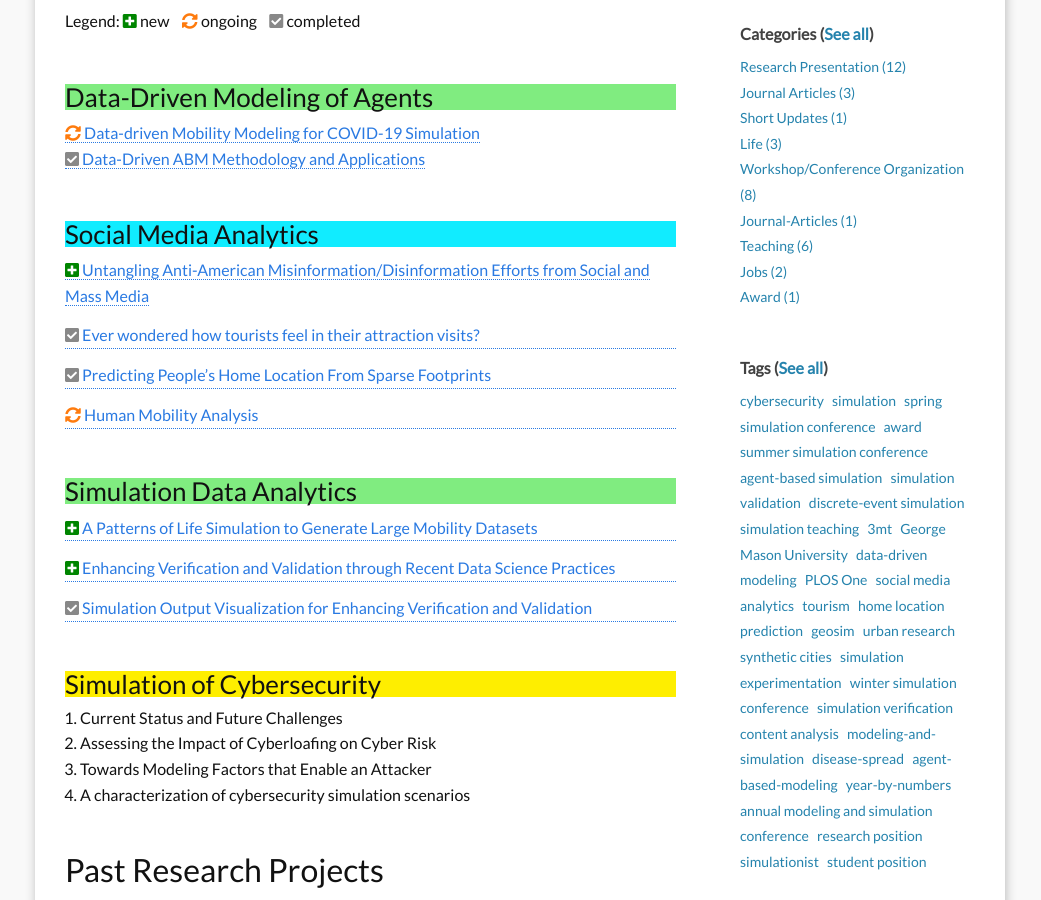
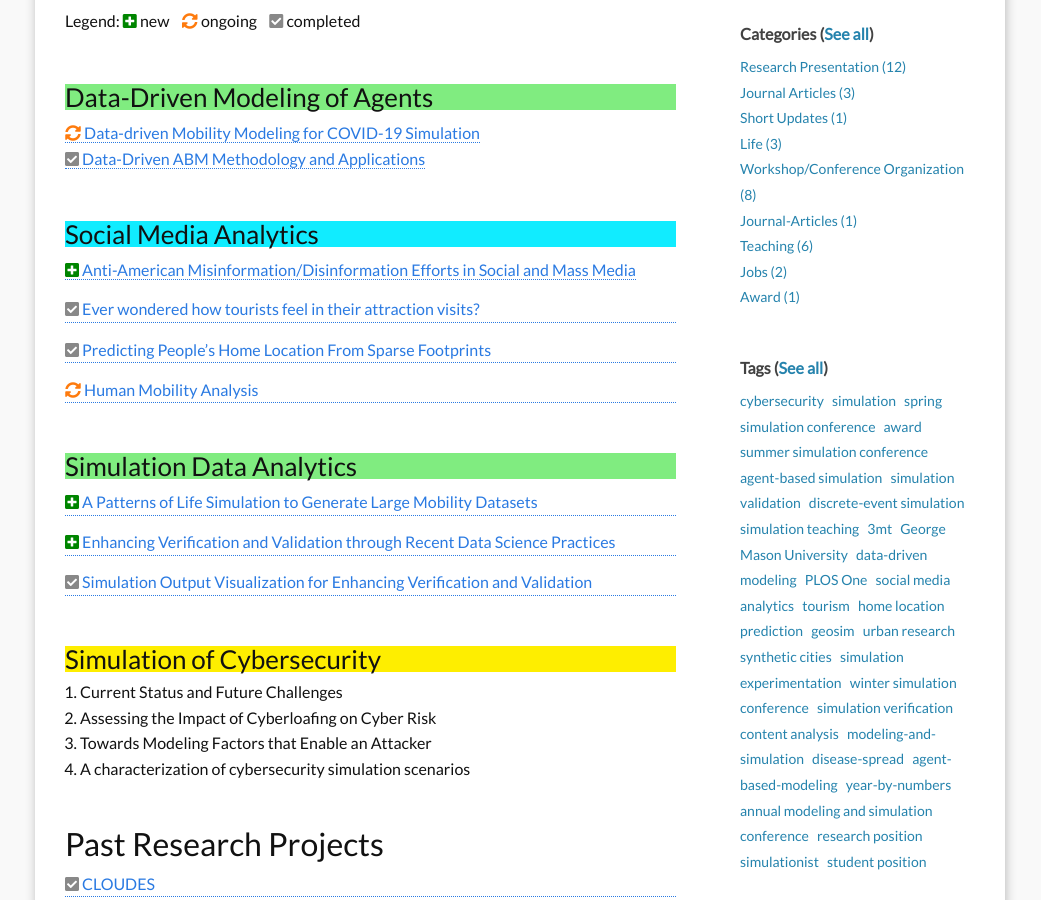
Before and after one commit to hamdikavak/hamdikavak.github.io, a Jekyll site: the page built from c0_research.md, in a window 1280 px wide and 900 px high, scrolled down 893 px. Shown: the whole window, without its empty margins (120-1161 px from the left). Built offline with Jekyll 4.4.1, drawn with Linux system fonts in a browser that asks for light colours; nearby versions of some CDN libraries.

Commit message:
Data-Driven page details

```diff
--- a/c0_research.md
+++ b/c0_research.md
@@ -39,7 +39,7 @@
 <br/>
 
 <h3 class="hl_DSOnly">Social Media Analytics</h3>
-[<i style="color:#008500" class="fas fa-plus-square"></i> Untangling Anti-American Misinformation/Disinformation Efforts from Social and Mass Media]({{ site.baseurl }}/research/social-media-misinformation/)
+[<i style="color:#008500" class="fas fa-plus-square"></i> Anti-American Misinformation/Disinformation Efforts in Social and Mass Media]({{ site.baseurl }}/research/social-media-misinformation/)
 
 
 
```
Also changed, not shown: research/social-media-misinformation.md (+1 -1 lines).
